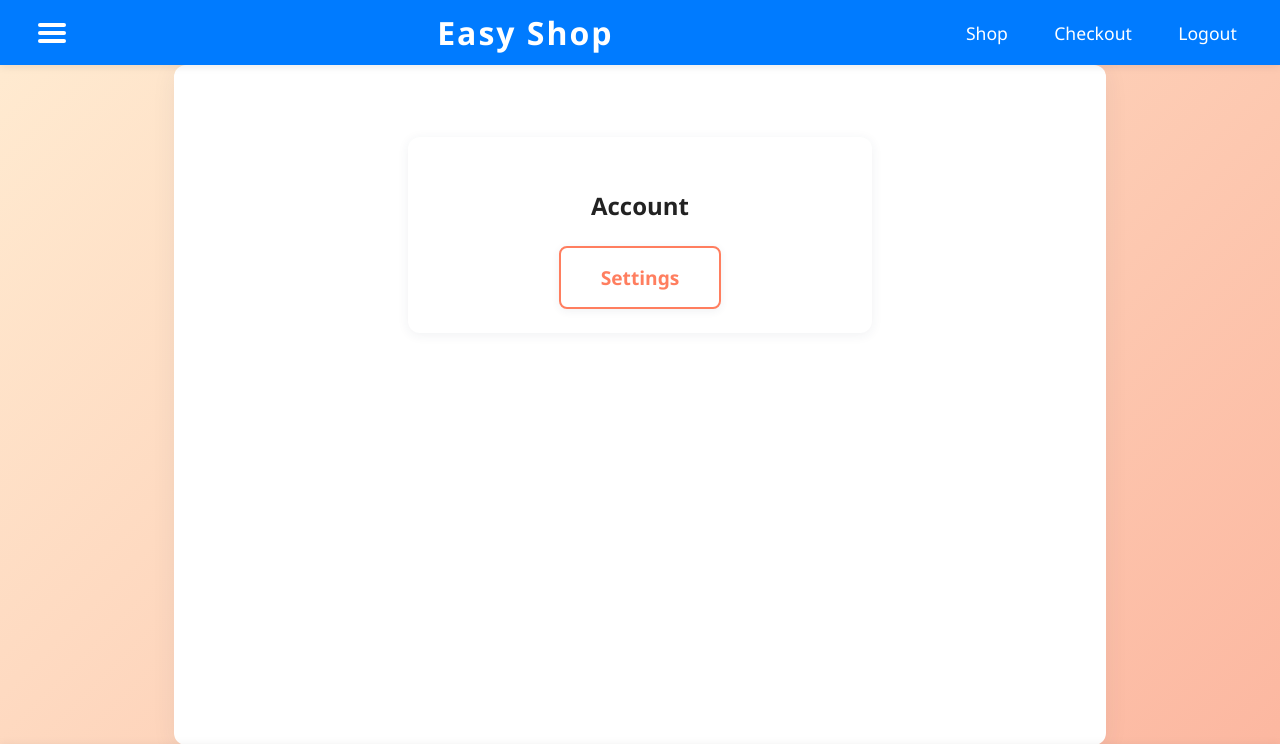
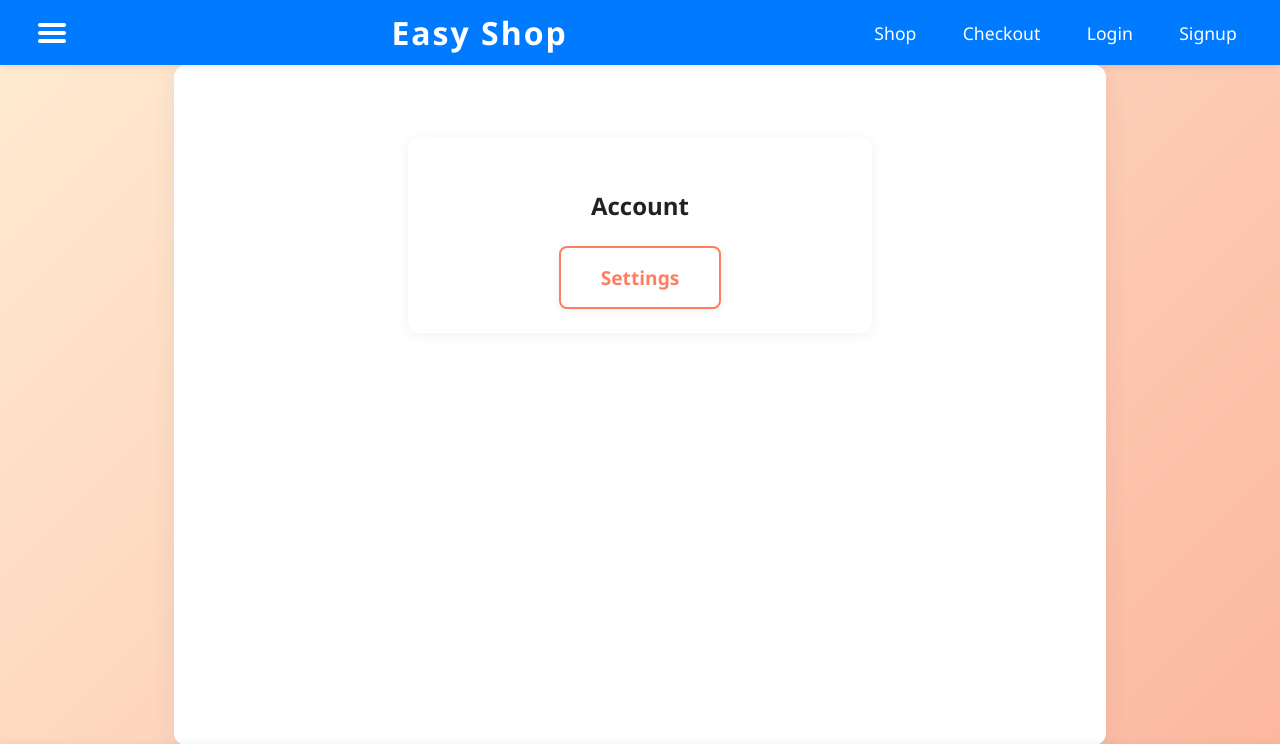
Before and after one commit to David-Johnson-0/EasyShop, a Django app: page /account/ in a window 1280 px wide. Shown: the top 744 px of the page. Run offline with Django 5.2, Linux system fonts and the light colour scheme.

Commit message:
fixed login/logout button

```diff
--- a/easyshopapp/templates/easyshopapp/base.html
+++ b/easyshopapp/templates/easyshopapp/base.html
@@ -25,7 +25,12 @@
         <ul>
             <li><a href="/settings/">Profile Settings</a></li>
             <li><a href="/account/">Account</a></li>
-            <li><a href="/logout/">Logout</a></li>
+            {% if user.is_authenticated %}
+                <li><a href="/logout/">Logout</a></li>
+            {% else %}
+                <li><a href="/login/">Login</a></li>
+                <li><a href="/signup/">Signup</a></li>
+            {% endif %}
         </ul>
     </aside>
     <header class="eshp-header">
@@ -36,7 +41,12 @@
         <nav class="eshp-nav">
             <a href="/shop/">Shop</a>
             <a href="/checkout/">Checkout</a>
-            <a href="/logout/">Logout</a>
+            {% if user.is_authenticated %}
+                <a href="/logout/">Logout</a>
+            {% else %}
+                <a href="/login/">Login</a>
+                <a href="/signup/">Signup</a>
+            {% endif %}
             {% if request.path == '/' %}
                 <a href="#about" class="eshp-about-link">About the Website</a>
             {% endif %}
```
